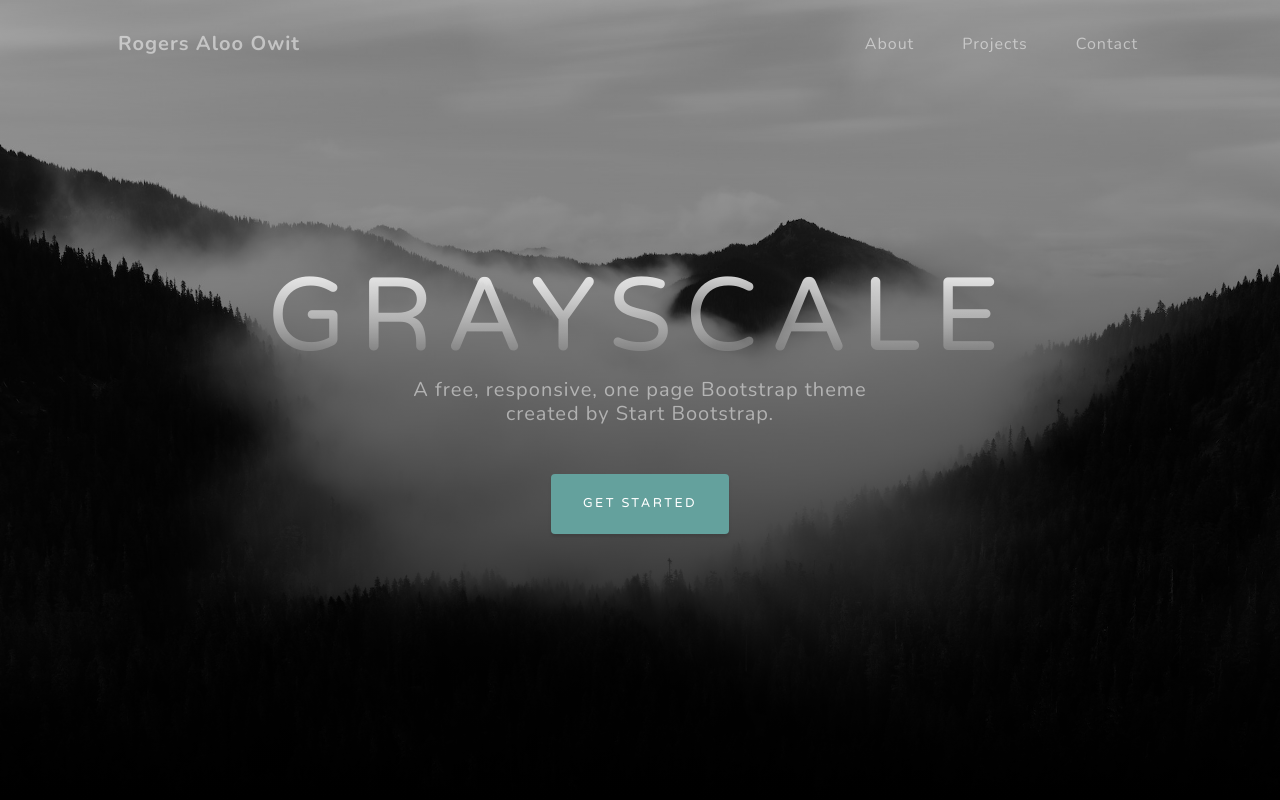
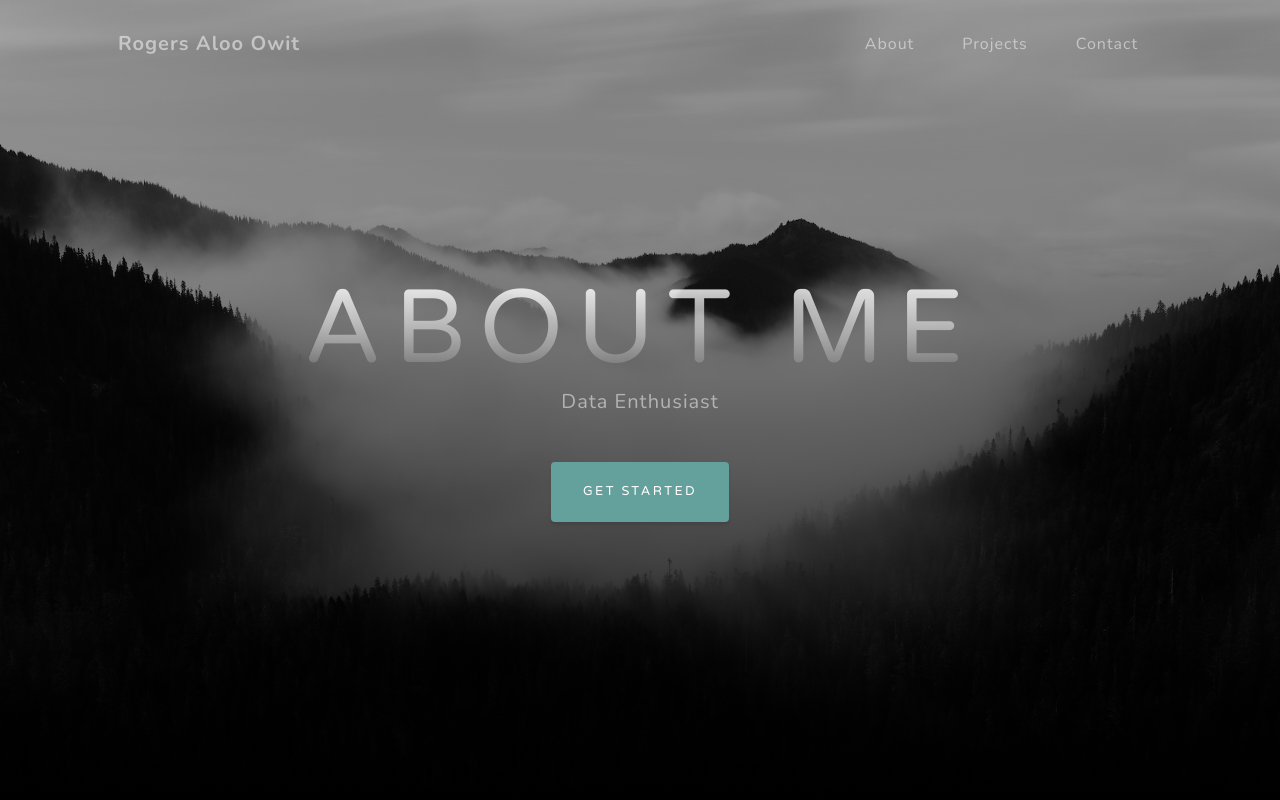
Before and after one commit to rogersaloo/example, a plain HTML site: page index.html in a window 1280 px wide. Shown: the top 800 px of the page. Drawn offline with nearby package versions, Linux system fonts and the light colour scheme.

Commit message:
Update index.html

```diff
--- a/index.html
+++ b/index.html
@@ -38,8 +38,8 @@
             <div class="container px-4 px-lg-5 d-flex h-100 align-items-center justify-content-center">
                 <div class="d-flex justify-content-center">
                     <div class="text-center">
-                        <h1 class="mx-auto my-0 text-uppercase">Grayscale</h1>
-                        <h2 class="text-white-50 mx-auto mt-2 mb-5">A free, responsive, one page Bootstrap theme created by Start Bootstrap.</h2>
+                        <h1 class="mx-auto my-0 text-uppercase">About me</h1>
+                        <h2 class="text-white-50 mx-auto mt-2 mb-5">Data Enthusiast</h2>
                         <a class="btn btn-primary" href="#about">Get Started</a>
                     </div>
                 </div>
```
